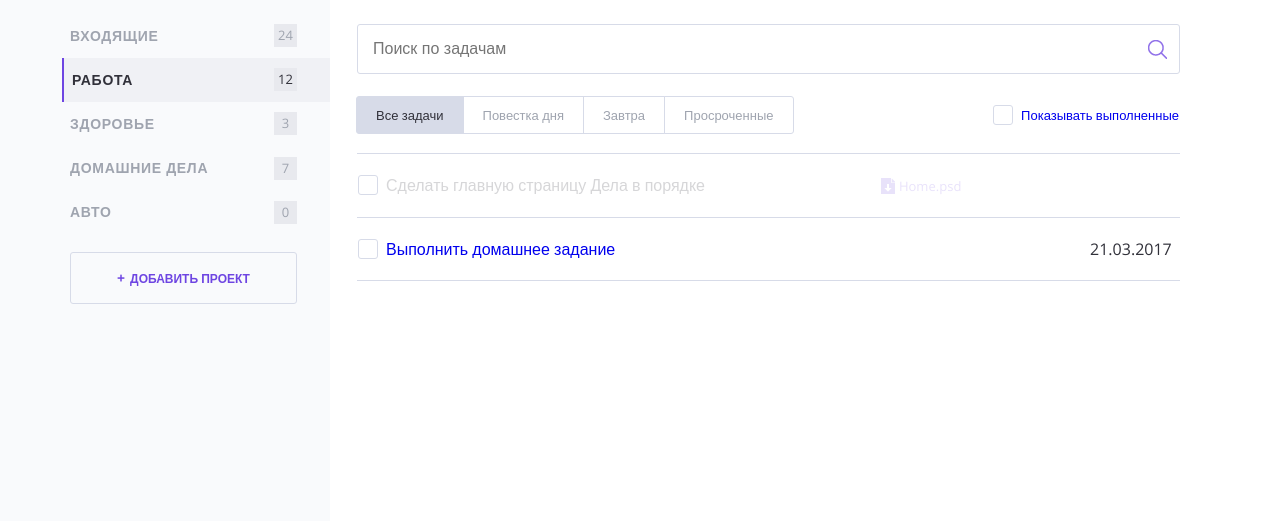
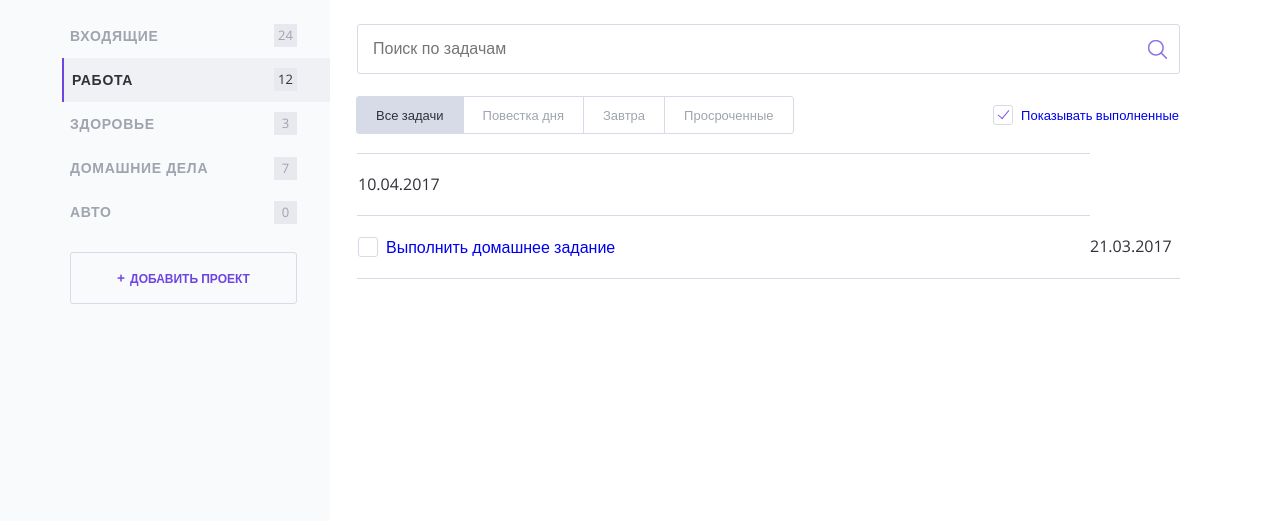
Before and after one commit to ArinaAnderson/243875-doingsdone, a PHP site: page / in a window 1280 px wide. Shown: the part 125-646 px from the top of the page. Run offline with PHP 8.4, Linux system fonts and the light colour scheme.

Commit message:
Добавлено условие показа выполненных задач

```diff
--- a/index.php
+++ b/index.php
@@ -108,7 +108,17 @@
                     <label class="checkbox">
                         <a href="/">
                             <!--добавить сюда аттрибут "checked", если переменная $show_complete_tasks равна единице-->
-                            <input class="checkbox__input visually-hidden" type="checkbox">
+
+                            <?php
+                              $state="";
+
+                              if($show_complete_tasks) {
+                                $state=" checked";
+                              }
+
+                              echo "<input class='checkbox__input visually-hidden' type='checkbox'$state>";
+                            ?>
+
                             <span class="checkbox__text">Показывать выполненные</span>
                         </a>
                     </label>
@@ -116,21 +126,29 @@
 
                 <table class="tasks">
                     <!--показывать следующий тег <tr/>, если переменная равна единице-->
-                    <tr class="tasks__item task task--completed">
-                        <td class="task__select">
-                            <label class="checkbox task__checkbox">
-                                <input class="checkbox__input visually-hidden" type="checkbox" checked>
-                                <a href="/"><span class="checkbox__text">Сделать главную страницу Дела в порядке</span></a>
-                            </label>
 
-                        </td>
+                    <?php
 
-                        <td class="task__file">
-                            <a class="download-link" href="#">Home.psd</a>
-                        </td>
+                    $monthOftask = 4;
+                    $dayOftask = 10;
+                    $yearOftask = 2017;
+                    $dateOftask = date("d.m.Y", mktime(1,1,1,$monthOftask,$dayOftask, $yearOftask));
 
-                        <td class="task__date"><!--выведите здесь дату выполнения задачи--></td>
-                    </tr>
+                    if($show_complete_tasks) {
+                        echo "<tr class='tasks__item task task--completed'>
+                              <td class='task__select'>
+                                <label class='checkbox task__checkbox'>
+                                  <input class='checkbox__input visually-hidden' type='checkbox' checked>
+                                  <span class='checkbox__text>Сделать главную страницу Дела в порядке</span>
+                                </label>
+                              </td>
+
+                              <td class='task__date'>$dateOftask</td>
+
+                              <td class='task__controls'></td>
+                              </tr>";
+                    }
+                    ?>
 
                     <tr class="tasks__item task">
                         <td class="task__select">
```
